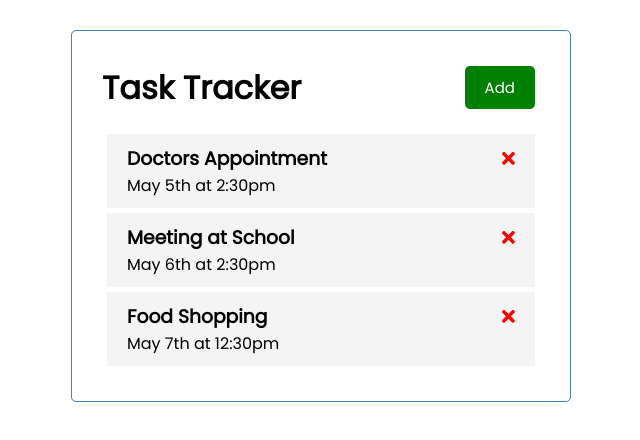
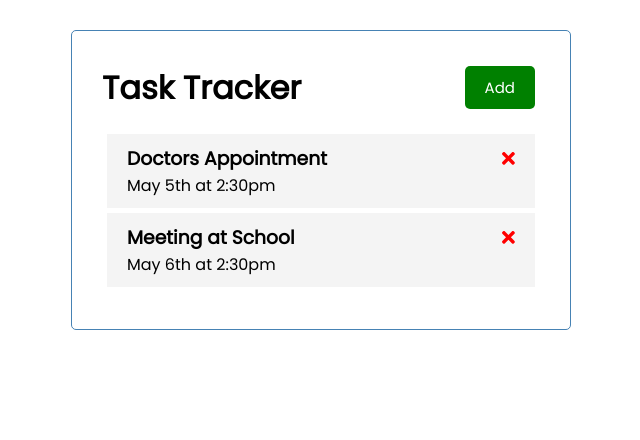
Before and after one commit to souhail-ouabou/Angular-Task-Tracker, an Angular app: page / in a window 1280 px wide. Shown: the top 440 px of the page, without its empty margins (319-959 px from the left). Built offline with nearby package versions, Linux system fonts and the light colour scheme; data requests are answered from the project's data file.

Commit message:
Delete Task

```diff
--- a/db.json
+++ b/db.json
@@ -11,12 +11,6 @@
       "text": "Meeting at School",
       "day": "May 6th at 2:30pm",
       "reminder": true
-      },
-      {
-        "id": 3,
-        "text": "Food Shopping",
-        "day": "May 7th at 12:30pm",
-        "reminder": false
     }
   ]
 }
--- a/src/app/components/task-item/task-item.component.html
+++ b/src/app/components/task-item/task-item.component.html
@@ -1,4 +1,9 @@
 <div class="task">
-    <h3>{{task.text}} <fa-icon [ngStyle]="{'color':'red'}" [icon]="faTimes"></fa-icon> </h3>
+    <h3>{{task.text}}
+    <fa-icon
+    [ngStyle]="{'color':'red'}" [icon]="faTimes"
+     (click)="onDelete(task)">
+    </fa-icon>
+ </h3>
     <p>{{task.day}}</p>
 </div>
--- a/src/app/components/task-item/task-item.component.ts
+++ b/src/app/components/task-item/task-item.component.ts
@@ -1,4 +1,4 @@
-import { Component, Input, OnInit } from '@angular/core';
+import { Component, EventEmitter, Input, OnInit, Output } from '@angular/core';
 import { faTimes } from '@fortawesome/free-solid-svg-icons';
 import {Task} from '../../Task'
 
@@ -9,10 +9,15 @@ import {Task} from '../../Task'
 })
 export class TaskItemComponent implements OnInit {
   @Input() task!:Task;
+  @Output() onDeleteTask: EventEmitter<Task> = new EventEmitter();
+  // @output go to parent component
   constructor() { }
   faTimes = faTimes;
 
   ngOnInit(): void {
   }
+  onDelete(task: Task | undefined){
+    this.onDeleteTask.emit(task);
+  }
 
 }
--- a/src/app/components/tasks/tasks.component.html
+++ b/src/app/components/tasks/tasks.component.html
@@ -1,3 +1,5 @@
- <app-task-item *ngFor="let task of tasks" [task]="task">
+ <app-task-item *ngFor="let task of tasks" [task]="task"
+ (onDeleteTask) = "deleteTask(task)"
+ >
 
  </app-task-item>
--- a/src/app/components/tasks/tasks.component.ts
+++ b/src/app/components/tasks/tasks.component.ts
@@ -20,5 +20,9 @@ export class TasksComponent implements OnInit {
     //after
     this.taskService.getTasks().subscribe((tasks)=>(this.tasks = tasks))
   }
-
+  deleteTask (task: Task) {
+    this.taskService.deleteTask(task)
+    .subscribe(() => (this.
+     tasks = this.tasks.filter((t) => t.id !== task.id)));
+  }
 }
--- a/src/app/services/task.service.ts
+++ b/src/app/services/task.service.ts
@@ -2,13 +2,14 @@ import { Injectable } from '@angular/core';
 import {Task} from '../Task'
 import { TASKS } from '../mock-tasks';
 import { Observable, of } from 'rxjs';
-import { HttpClient } from '@angular/common/http';
+import { HttpClient, HttpHeaders } from '@angular/common/http';
 
 @Injectable({
   providedIn: 'root'
 })
 export class TaskService {
   private apiUrl = 'http://localhost:5000/tasks'
+
 
   constructor(private http:HttpClient) { }
   getTasks() : Observable<Task[]> {
@@ -19,4 +20,9 @@ export class TaskService {
      */
     return this.http.get<Task[]>(this.apiUrl)
   }
+  deleteTask(task: Task): Observable<Task> {
+    const url = `${this.apiUrl}/${task.id}`;
+    return this.http.delete<Task>(url);
+  }
+
 }
```
Lines whose indentation alone changed are shown as unchanged.
